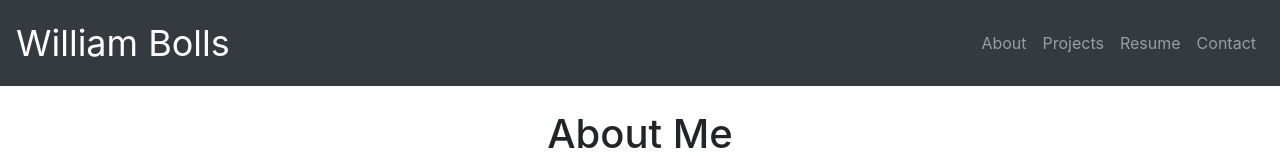
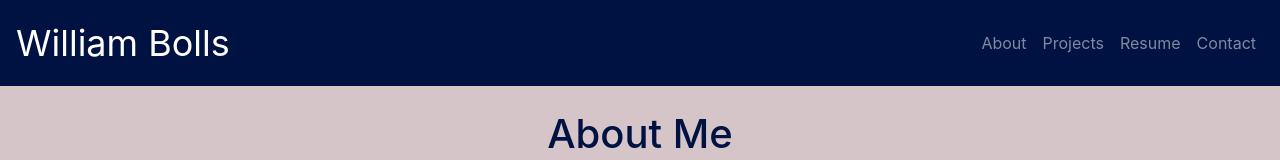
Before and after one commit to palminski/myriad-conniptions, a React (Create React App) app: page / in a window 1280 px wide. Shown: the top 160 px of the page. Built offline with nearby package versions, Linux system fonts and the light colour scheme.

Commit message:
updated pallet

```diff
--- a/src/components/DetailsModal/index.js
+++ b/src/components/DetailsModal/index.js
@@ -5,7 +5,7 @@ function DetailsModal({currentProject, onClose}) {
 
             <div className="modal-background fade-in-modal-bg" onClick={onClose}>
 
-                <div className="container py-3 modal-container grow-in-modal justify-content-around" onClick={(e) => e.stopPropagation()}>
+                <div className="container py-3 modal-container grow-in-modal justify-content-around bg-c-black-shadows" onClick={(e) => e.stopPropagation()}>
                     <h2 className="">{currentProject.title}</h2>
                     <hr/>
                     {/* <div className="row justify-content-between m-5">
--- a/src/components/Nav/index.js
+++ b/src/components/Nav/index.js
@@ -8,7 +8,7 @@ function Nav(props) {
     } = props;
 
     return(
-        <nav className="navbar navbar-expand-lg navbar-dark bg-dark py-3">
+        <nav className="navbar navbar-expand-lg navbar-dark bg-c-blue py-3">
 
             <a className="nav-name" href="/">William Bolls</a>
 
--- a/src/components/Projects/index.js
+++ b/src/components/Projects/index.js
@@ -81,7 +81,7 @@ function Projects() {
                 <div className="row justify-content-around my-3">
 
                     {projectInfo.map((project,i) => (
-                        <div className="project-card card my-4 bg-secondary col-12 col-lg-5 grow-in" onClick={()=>toggleModal(project,i)} key={project.title}>
+                        <div className="project-card card my-4 bg-c-xanadu col-12 col-lg-5 grow-in" onClick={()=>toggleModal(project,i)} key={project.title}>
                             <img className="card-img-top mt-3" src={project.imageLocation} alt={project.imageAlt}></img>
                             <div className="card-body">
                                 <h3 className="card-title text-white">{project.title}</h3>
--- a/src/index.css
+++ b/src/index.css
@@ -5,6 +5,8 @@ body {
     sans-serif;
   -webkit-font-smoothing: antialiased;
   -moz-osx-font-smoothing: grayscale;
+  background-color: #d5c5c8;
+  color: #001242;
 }
 
 code {
@@ -137,3 +139,20 @@ code {
 .resume-image:hover {
   transform: scale(1.05);
 }
+
+/* custom bg colors */
+.bg-c-blue{
+  background-color: #001242;
+}
+.bg-c-xanadu{
+  background-color: #6a7b76;
+}
+.bg-c-black-shadows {
+  background-color: #d5c5c8;
+}
+.bg-c-maroon{
+  background-color: #a53860;
+}
+.bg-c-liver{
+  background-color: #654236;
+}
```
